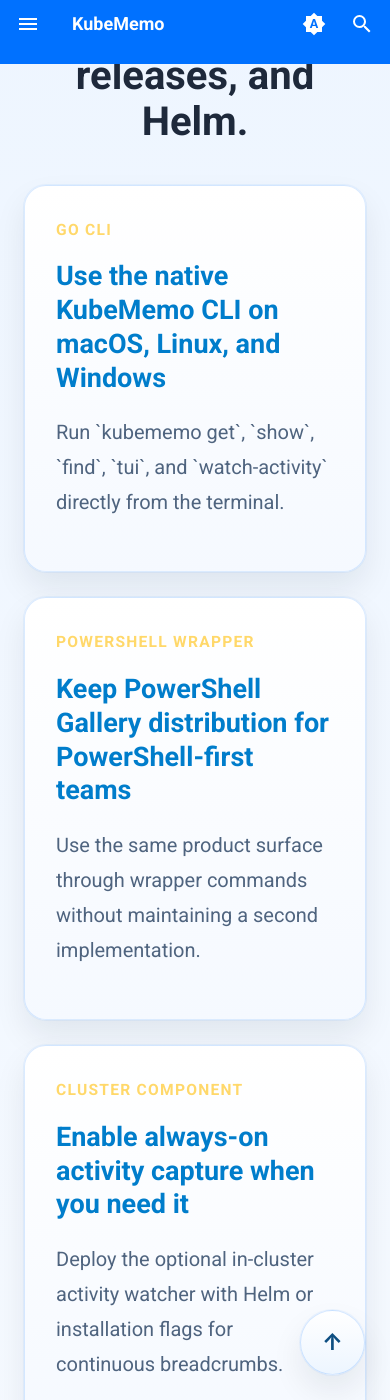
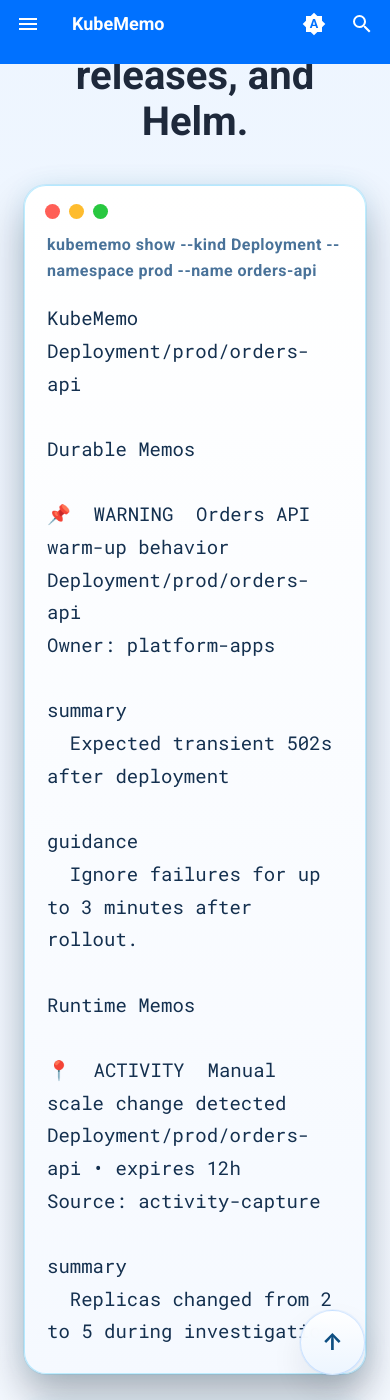
Before and after one commit to KubeDeckio/KubeMemo, an MkDocs documentation site: the page built from docs/index.md, in a window 390 px wide and 1400 px high, scrolled down 8162 px. Built offline with MkDocs 1.6.1 and Material for MkDocs 9.7.7, drawn with Linux system fonts in a browser that asks for light colours; comment, search, counter and statistics services are not loaded; some of the changed text lies outside the part shown.

Commit message:
feat: enhance top button functionality and improve home page styling with new metrics and terminal window design

```diff
--- a/docs/javascripts/extra.js
+++ b/docs/javascripts/extra.js
@@ -1,19 +1,31 @@
-document.addEventListener("DOMContentLoaded", function () {
+var kbTopScrollBound = false;
+
+function kubeMemoSyncTopButton() {
   var topButton = document.querySelector(".md-top");
   if (!topButton) {
     return;
   }
 
-  var threshold = 240;
+  if (window.scrollY > 240) {
+    topButton.classList.add("kb-top-visible");
+  } else {
+    topButton.classList.remove("kb-top-visible");
+  }
+}
 
-  function syncTopButton() {
-    if (window.scrollY > threshold) {
-      topButton.classList.add("kb-top-visible");
-    } else {
-      topButton.classList.remove("kb-top-visible");
-    }
+function kubeMemoBindTopButton() {
+  kubeMemoSyncTopButton();
+
+  if (!kbTopScrollBound) {
+    window.addEventListener("scroll", kubeMemoSyncTopButton, { passive: true });
+    kbTopScrollBound = true;
   }
+}
 
-  syncTopButton();
-  window.addEventListener("scroll", syncTopButton, { passive: true });
-});
+document.addEventListener("DOMContentLoaded", kubeMemoBindTopButton);
+
+if (typeof document$ !== "undefined" && document$.subscribe) {
+  document$.subscribe(function () {
+    kubeMemoBindTopButton();
+  });
+}
--- a/docs/stylesheets/extra.css
+++ b/docs/stylesheets/extra.css
@@ -1005,6 +1005,39 @@
   box-shadow: 0 18px 30px rgba(2, 12, 27, 0.18);
 }
 
+.km-home-metric--blue,
+.km-home-card--blue,
+.km-home-panel--blue,
+.km-home-workflow-step--blue {
+  border-color: rgba(2, 186, 255, 0.32);
+  box-shadow:
+    0 0 0 1px rgba(2, 186, 255, 0.14),
+    0 22px 42px rgba(2, 12, 27, 0.3),
+    0 0 24px rgba(2, 186, 255, 0.09);
+}
+
+.km-home-metric--green,
+.km-home-card--green,
+.km-home-panel--green,
+.km-home-workflow-step--green {
+  border-color: rgba(46, 204, 113, 0.32);
+  box-shadow:
+    0 0 0 1px rgba(46, 204, 113, 0.14),
+    0 22px 42px rgba(2, 12, 27, 0.3),
+    0 0 24px rgba(46, 204, 113, 0.08);
+}
+
+.km-home-metric--amber,
+.km-home-card--amber,
+.km-home-panel--amber,
+.km-home-workflow-step--amber {
+  border-color: rgba(245, 166, 35, 0.34);
+  box-shadow:
+    0 0 0 1px rgba(245, 166, 35, 0.14),
+    0 22px 42px rgba(2, 12, 27, 0.3),
+    0 0 24px rgba(245, 166, 35, 0.1);
+}
+
 .km-home-metric__value {
   display: block;
   margin-bottom: 0.35rem;
@@ -1030,6 +1063,10 @@
   padding-bottom: 3rem;
 }
 
+.km-home-section:last-of-type {
+  padding-bottom: 1.4rem;
+}
+
 .km-home-section--band {
   background: linear-gradient(180deg, rgba(12, 26, 46, 0.92), rgba(17, 35, 61, 0.96));
 }
@@ -1044,11 +1081,18 @@
 .km-home-card__eyebrow {
   display: inline-block;
   margin-bottom: 0.85rem;
-  color: #ffd86a;
   font-size: 0.78rem;
   font-weight: 800;
   letter-spacing: 0.08em;
   text-transform: uppercase;
+}
+
+.km-home-eyebrow {
+  color: #ffd86a;
+}
+
+.km-home-card__eyebrow {
+  color: var(--kb-radar-cyan-soft);
 }
 
 .km-home-section-heading h2 {
@@ -1066,6 +1110,18 @@
 .km-home-card-grid,
 .km-home-workflow,
 .km-home-command-grid {
+  display: grid;
+  gap: 1.25rem;
+}
+
+.km-home-showcase {
+  display: grid;
+  grid-template-columns: minmax(0, 1.45fr) minmax(280px, 0.85fr);
+  gap: 1.35rem;
+  align-items: stretch;
+}
+
+.km-home-showcase-stack {
   display: grid;
   gap: 1.25rem;
 }
@@ -1088,6 +1144,7 @@
 .km-home-panel,
 .km-home-workflow-step,
 .km-home-command-card,
+.km-home-terminal-window,
 .km-home-cta {
   border: 1px solid var(--kb-radar-border);
   border-radius: 22px;
@@ -1099,6 +1156,18 @@
 .km-home-panel,
 .km-home-workflow-step {
   padding: 1.55rem;
+  position: relative;
+  overflow: hidden;
+}
+
+.km-home-card::after,
+.km-home-panel::after,
+.km-home-workflow-step::after {
+  content: "";
+  position: absolute;
+  inset: 0;
+  pointer-events: none;
+  background: radial-gradient(circle at top right, rgba(2, 186, 255, 0.1), transparent 38%);
 }
 
 .km-home-card h3,
@@ -1125,6 +1194,18 @@
 .km-home-panel ul {
   margin: 0.9rem 0 0;
   padding-left: 1.15rem;
+}
+
+.km-home-card--green::after,
+.km-home-panel--green::after,
+.km-home-workflow-step--green::after {
+  background: radial-gradient(circle at top right, rgba(46, 204, 113, 0.11), transparent 38%);
+}
+
+.km-home-card--amber::after,
+.km-home-panel--amber::after,
+.km-home-workflow-step--amber::after {
+  background: radial-gradient(circle at top right, rgba(245, 166, 35, 0.12), transparent 38%);
 }
 
 .km-home-table-wrap {
@@ -1219,6 +1300,62 @@
   overflow: hidden;
 }
 
+.km-home-terminal-window {
+  overflow: hidden;
+  border-color: rgba(2, 186, 255, 0.26);
+  box-shadow:
+    0 0 0 1px rgba(2, 186, 255, 0.12),
+    0 22px 42px rgba(2, 12, 27, 0.3),
+    0 0 24px rgba(2, 186, 255, 0.08);
+}
+
+.km-home-terminal-window__bar {
+  display: flex;
+  gap: 0.45rem;
+  padding: 0.9rem 1rem 0;
+}
+
+.km-home-terminal-window__bar span {
+  width: 0.75rem;
+  height: 0.75rem;
+  border-radius: 999px;
+  background: rgba(159, 184, 214, 0.45);
+}
+
+.km-home-terminal-window__bar span:nth-child(1) {
+  background: #ff5f57;
+}
+
+.km-home-terminal-window__bar span:nth-child(2) {
+  background: #febc2e;
+}
+
+.km-home-terminal-window__bar span:nth-child(3) {
+  background: #28c840;
+}
+
+.km-home-terminal-window__meta {
+  padding: 0.65rem 1.1rem 0.2rem;
+  color: #8eb6d7;
+  font-size: 0.8rem;
+  font-weight: 700;
+  letter-spacing: 0.03em;
+}
+
+.km-home-terminal-window pre {
+  margin: 0;
+}
+
+.km-home-terminal-window code {
+  display: block;
+  padding: 0.7rem 1.1rem 1.25rem;
+  color: #dbeafe;
+  font-size: 0.95rem;
+  line-height: 1.72;
+  white-space: pre-wrap;
+  word-break: break-word;
+}
+
 .km-home-command-card .km-home-card__eyebrow {
   margin: 1rem 1.1rem 0.3rem;
 }
@@ -1256,13 +1393,51 @@
 [data-md-color-scheme="default"] .km-home-panel,
 [data-md-color-scheme="default"] .km-home-workflow-step,
 [data-md-color-scheme="default"] .km-home-command-card,
+[data-md-color-scheme="default"] .km-home-terminal-window,
 [data-md-color-scheme="default"] .km-home-cta,
 [data-md-color-scheme="light"] .km-home-card,
 [data-md-color-scheme="light"] .km-home-panel,
 [data-md-color-scheme="light"] .km-home-workflow-step,
 [data-md-color-scheme="light"] .km-home-command-card,
+[data-md-color-scheme="light"] .km-home-terminal-window,
 [data-md-color-scheme="light"] .km-home-cta {
   background: linear-gradient(180deg, rgba(255, 255, 255, 0.98), rgba(245, 249, 255, 0.98));
+}
+
+[data-md-color-scheme="default"] .km-home-metric--blue,
+[data-md-color-scheme="default"] .km-home-card--blue,
+[data-md-color-scheme="default"] .km-home-panel--blue,
+[data-md-color-scheme="default"] .km-home-workflow-step--blue,
+[data-md-color-scheme="light"] .km-home-metric--blue,
+[data-md-color-scheme="light"] .km-home-card--blue,
+[data-md-color-scheme="light"] .km-home-panel--blue,
+[data-md-color-scheme="light"] .km-home-workflow-step--blue {
+  border-color: rgba(2, 186, 255, 0.24);
+  box-shadow: 0 0 0 1px rgba(2, 113, 255, 0.06), 0 16px 30px rgba(15, 23, 42, 0.08), 0 0 18px rgba(2, 186, 255, 0.08);
+}
+
+[data-md-color-scheme="default"] .km-home-metric--green,
+[data-md-color-scheme="default"] .km-home-card--green,
+[data-md-color-scheme="default"] .km-home-panel--green,
+[data-md-color-scheme="default"] .km-home-workflow-step--green,
+[data-md-color-scheme="light"] .km-home-metric--green,
+[data-md-color-scheme="light"] .km-home-card--green,
+[data-md-color-scheme="light"] .km-home-panel--green,
+[data-md-color-scheme="light"] .km-home-workflow-step--green {
+  border-color: rgba(46, 204, 113, 0.24);
+  box-shadow: 0 0 0 1px rgba(46, 204, 113, 0.06), 0 16px 30px rgba(15, 23, 42, 0.08), 0 0 18px rgba(46, 204, 113, 0.06);
+}
+
+[data-md-color-scheme="default"] .km-home-metric--amber,
+[data-md-color-scheme="default"] .km-home-card--amber,
+[data-md-color-scheme="default"] .km-home-panel--amber,
+[data-md-color-scheme="default"] .km-home-workflow-step--amber,
+[data-md-color-scheme="light"] .km-home-metric--amber,
+[data-md-color-scheme="light"] .km-home-card--amber,
+[data-md-color-scheme="light"] .km-home-panel--amber,
+[data-md-color-scheme="light"] .km-home-workflow-step--amber {
+  border-color: rgba(245, 166, 35, 0.24);
+  box-shadow: 0 0 0 1px rgba(245, 166, 35, 0.06), 0 16px 30px rgba(15, 23, 42, 0.08), 0 0 18px rgba(245, 166, 35, 0.06);
 }
 
 [data-md-color-scheme="default"] .km-home-section--band,
@@ -1271,8 +1446,15 @@
 }
 
 [data-md-color-scheme="default"] .km-home-command-card code,
-[data-md-color-scheme="light"] .km-home-command-card code {
+[data-md-color-scheme="default"] .km-home-terminal-window code,
+[data-md-color-scheme="light"] .km-home-command-card code,
+[data-md-color-scheme="light"] .km-home-terminal-window code {
   color: #14304f;
+}
+
+[data-md-color-scheme="default"] .km-home-terminal-window__meta,
+[data-md-color-scheme="light"] .km-home-terminal-window__meta {
+  color: #497299;
 }
 
 [data-md-color-scheme="default"] .km-home-table th,
@@ -1294,6 +1476,10 @@
     grid-template-columns: 1fr;
   }
 
+  .km-home-showcase {
+    grid-template-columns: 1fr;
+  }
+
   .km-home-hero {
     padding: 5rem 1.2rem 3.8rem;
   }
--- a/overrides/home.html
+++ b/overrides/home.html
@@ -22,15 +22,15 @@
       </div>
 
       <div class="km-home-metrics">
-        <article class="km-home-metric">
+        <article class="km-home-metric km-home-metric--blue">
           <span class="km-home-metric__value">2 stores</span>
           <span class="km-home-metric__label">Durable memos and runtime memos stay separate on purpose.</span>
         </article>
-        <article class="km-home-metric">
+        <article class="km-home-metric km-home-metric--green">
           <span class="km-home-metric__value">Terminal first</span>
           <span class="km-home-metric__label">CLI cards, TUI browsing, and `kubectl describe` discovery hints.</span>
         </article>
-        <article class="km-home-metric">
+        <article class="km-home-metric km-home-metric--amber">
           <span class="km-home-metric__value">GitOps aware</span>
           <span class="km-home-metric__label">Keep curated notes in Git and temporary context in a live runtime store.</span>
         </article>
@@ -50,17 +50,17 @@
       </div>
 
       <div class="km-home-card-grid km-home-card-grid--3">
-        <article class="km-home-card">
+        <article class="km-home-card km-home-card--blue">
           <span class="km-home-card__eyebrow">Durable knowledge</span>
           <h3>Keep runbooks and warnings with the target they belong to</h3>
           <p>Store long-lived memos for ownership, maintenance guidance, known issues, and rollout behavior.</p>
         </article>
-        <article class="km-home-card">
+        <article class="km-home-card km-home-card--green">
           <span class="km-home-card__eyebrow">Runtime context</span>
           <h3>Make temporary notes and incident handovers safe to write live</h3>
           <p>Use runtime memos for fast-changing context without polluting the durable record or fighting GitOps reconciliation.</p>
         </article>
-        <article class="km-home-card">
+        <article class="km-home-card km-home-card--amber">
           <span class="km-home-card__eyebrow">Activity capture</span>
           <h3>Turn cluster changes into readable breadcrumbs</h3>
           <p>Capture meaningful workload and traffic changes as runtime memos so the next operator can see what changed and why.</p>
@@ -77,7 +77,7 @@
       </div>
 
       <div class="km-home-card-grid km-home-card-grid--2">
-        <article class="km-home-panel">
+        <article class="km-home-panel km-home-panel--blue">
           <span class="km-home-card__eyebrow">Durable store</span>
           <h3>Long-lived operational memory</h3>
           <p>Use durable memos for curated notes that should survive team changes and deployment cycles.</p>
@@ -88,7 +88,7 @@
             <li>GitOps-friendly export and import workflows</li>
           </ul>
         </article>
-        <article class="km-home-panel">
+        <article class="km-home-panel km-home-panel--amber">
           <span class="km-home-card__eyebrow">Runtime store</span>
           <h3>Live operational context</h3>
           <p>Use runtime memos for incident notes, temporary advisories, and activity breadcrumbs created while the cluster is moving.</p>
@@ -178,17 +178,17 @@
       </div>
 
       <div class="km-home-workflow">
-        <article class="km-home-workflow-step">
+        <article class="km-home-workflow-step km-home-workflow-step--blue">
           <span class="km-home-workflow-step__num">1</span>
           <h3>Attach durable knowledge</h3>
           <p>Add warnings, ownership, and runbooks to a resource, namespace, or app before the next operator needs them.</p>
         </article>
-        <article class="km-home-workflow-step">
+        <article class="km-home-workflow-step km-home-workflow-step--green">
           <span class="km-home-workflow-step__num">2</span>
           <h3>Capture live context</h3>
           <p>Write runtime notes during incidents and let activity capture create breadcrumbs as workloads and traffic objects change.</p>
         </article>
-        <article class="km-home-workflow-step">
+        <article class="km-home-workflow-step km-home-workflow-step--amber">
           <span class="km-home-workflow-step__num">3</span>
           <h3>Read it where you work</h3>
           <p>Use CLI cards, the TUI board, and `kubectl describe` discovery hints to recover the story without hunting across tabs.</p>
@@ -204,42 +204,48 @@
         <h2>CLI, TUI, PowerShell, Homebrew, GitHub releases, and Helm.</h2>
       </div>
 
-      <div class="km-home-card-grid km-home-card-grid--3">
-        <article class="km-home-card">
-          <span class="km-home-card__eyebrow">Go CLI</span>
-          <h3>Use the native KubeMemo CLI on macOS, Linux, and Windows</h3>
-          <p>Run `kubememo get`, `show`, `find`, `tui`, and `watch-activity` directly from the terminal.</p>
+      <div class="km-home-showcase">
+        <article class="km-home-terminal-window">
+          <div class="km-home-terminal-window__bar">
+            <span></span><span></span><span></span>
+          </div>
+          <div class="km-home-terminal-window__meta">kubememo show --kind Deployment --namespace prod --name orders-api</div>
+          <pre><code>KubeMemo  Deployment/prod/orders-api
+
+Durable Memos
+
+📌  WARNING  Orders API warm-up behavior
+Deployment/prod/orders-api
+Owner: platform-apps
+
+summary
+  Expected transient 502s after deployment
+
+guidance
+  Ignore failures for up to 3 minutes after rollout.
+
+Runtime Memos
+
+📍  ACTIVITY  Manual scale change detected
+Deployment/prod/orders-api • expires 12h
+Source: activity-capture
+
+summary
+  Replicas changed from 2 to 5 during investigation</code></pre>
         </article>
-        <article class="km-home-card">
-          <span class="km-home-card__eyebrow">PowerShell wrapper</span>
-          <h3>Keep PowerShell Gallery distribution for PowerShell-first teams</h3>
-          <p>Use the same product surface through wrapper commands without maintaining a second implementation.</p>
-        </article>
-        <article class="km-home-card">
-          <span class="km-home-card__eyebrow">Cluster component</span>
-          <h3>Enable always-on activity capture when you need it</h3>
-          <p>Deploy the optional in-cluster activity watcher with Helm or installation flags for continuous breadcrumbs.</p>
-        </article>
-      </div>
 
-      <div class="km-home-command-grid">
-        <article class="km-home-command-card">
-          <span class="km-home-card__eyebrow">Install</span>
-          <pre><code>brew install kubedeckio/tap/kubememo</code></pre>
-        </article>
-        <article class="km-home-command-card">
-          <span class="km-home-card__eyebrow">PowerShell</span>
-          <pre><code>Install-Module KubeMemo
-Install-KubeMemo -EnableRuntimeStore</code></pre>
-        </article>
-        <article class="km-home-command-card">
-          <span class="km-home-card__eyebrow">Browse</span>
-          <pre><code>kubememo tui</code></pre>
-        </article>
-        <article class="km-home-command-card">
-          <span class="km-home-card__eyebrow">Activity capture</span>
-          <pre><code>kubememo watch-activity --namespace prod --kind Deployment</code></pre>
-        </article>
+        <div class="km-home-showcase-stack">
+          <article class="km-home-card km-home-card--blue">
+            <span class="km-home-card__eyebrow">Native CLI</span>
+            <h3>Read memos in the terminal where the incident is already happening</h3>
+            <p>Use the Go CLI for card rendering, search, activity watching, and the TUI without leaving the shell.</p>
+          </article>
+          <article class="km-home-card km-home-card--green">
+            <span class="km-home-card__eyebrow">Platform fit</span>
+            <h3>Install the way your team already works</h3>
+            <p>Use Homebrew, GitHub releases, the PowerShell wrapper, or the optional Helm deployment for always-on cluster activity capture.</p>
+          </article>
+        </div>
       </div>
     </div>
   </section>
```
